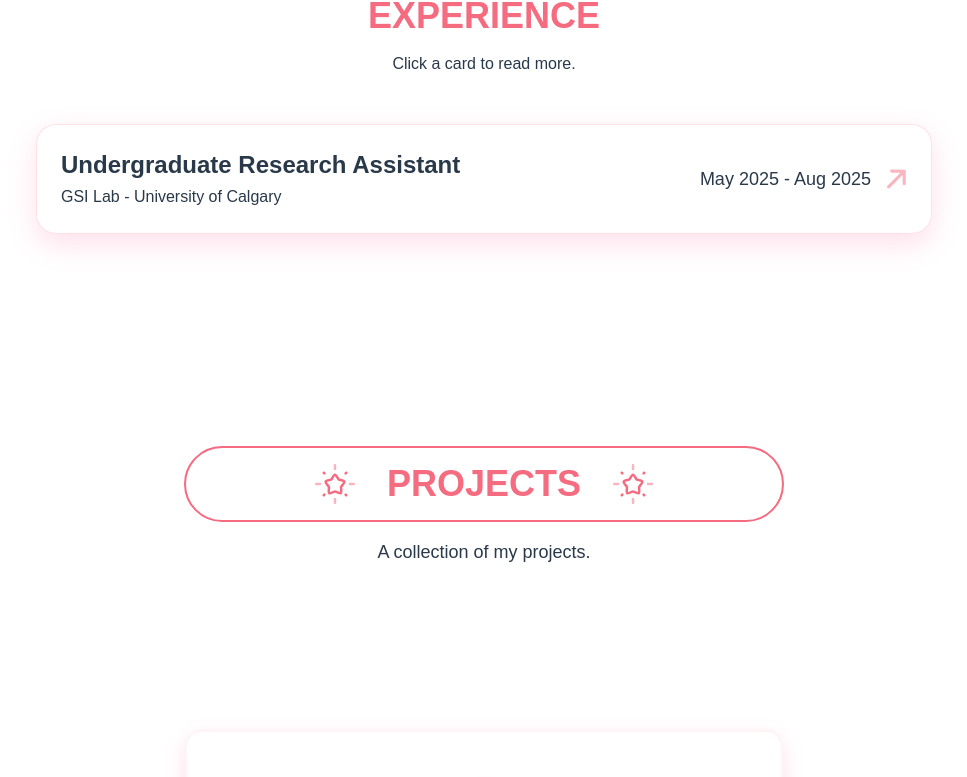
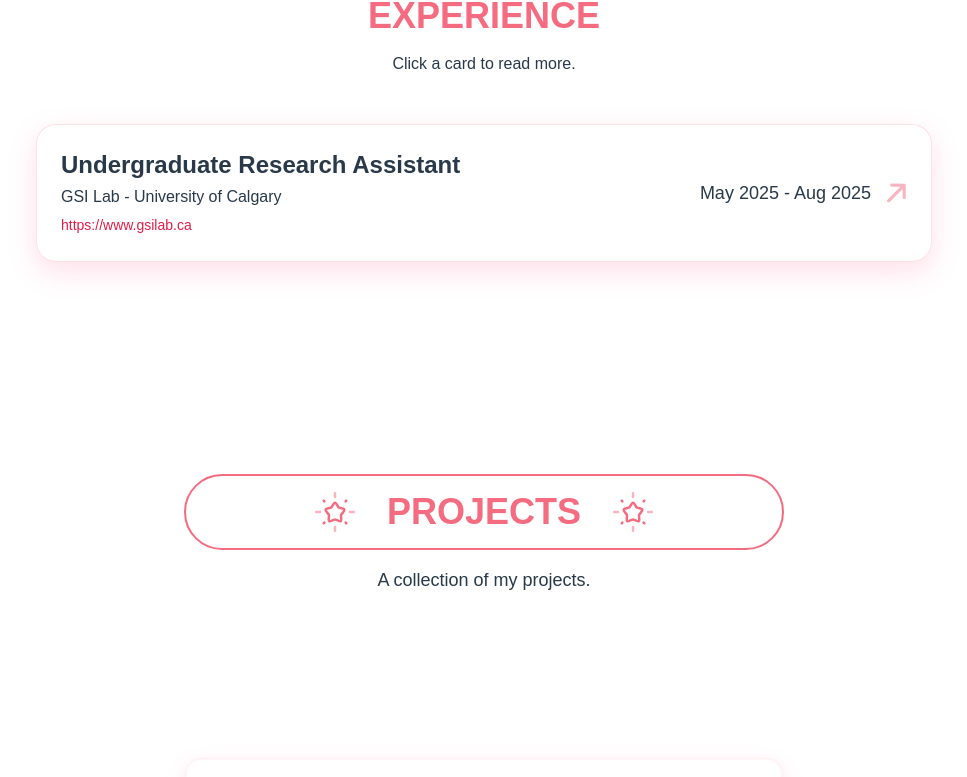
Before and after one commit to kayleexiao/kaylee_portfolio, a Next.js app: page / in a window 1280 px wide. Shown: the part 1826-2603 px from the top of the page, without its empty margins (156-1123 px from the left). Built offline with nearby package versions, Linux system fonts and the light colour scheme; a web font is replaced by a local one.

Commit message:
udated to load experience from metadata and add GSI Lab link'

```diff
--- a/components/sections/Experience.tsx
+++ b/components/sections/Experience.tsx
@@ -3,21 +3,10 @@
 import Wide from '@/components/layout/Wide'
 import Reveal from '@/components/motion/Reveal'
 import Icon from '@/components/ui/Icon'
+import experienceData from '@/data/experience.json'
 import { useEffect, useRef, useState } from 'react'
 
-const experienceData = [
-  {
-    role: 'Undergraduate Research Assistant',
-    organization: 'GSI Lab - University of Calgary',
-    period: 'May 2025 - Aug 2025',
-    responsibilities: [
-      'Designing and training machine learning models on multispectral and high-resolution satellite imagery',
-      'Worked on an Alberta-focused Sentinel-2 classification project using deep learning architectures (Mamba, UNet, HRNet)',
-      'Assisted in developing data pipelines for preprocessing, model training, and validation using Python, PyTorch, and using geospatial applications for reviewing results (QGIS)',
-      'Advancing research in environmental monitoring, sustainable land management, climate resilience, and urban development planning'
-    ]
-  }
-]
+// experience data is loaded from `data/experience.json`
 
 export default function Experience() {
   const [expandedIndex, setExpandedIndex] = useState<number | null>(null)
@@ -127,6 +116,18 @@ export default function Experience() {
                     <p className="text-ink/70 font-medium">
                       {exp.organization}
                     </p>
+                    {exp.link && (
+                      <div className="mt-1">
+                        <a
+                          href={exp.link}
+                          target="_blank"
+                          rel="noopener noreferrer"
+                          className="text-sm text-rose-600 hover:underline break-all"
+                        >
+                          {exp.link}
+                        </a>
+                      </div>
+                    )}
                   </div>
                   <div className="flex items-center gap-4">
                     <span className="text-base md:text-lg text-ink/60 font-medium">
--- a/data/experience.json
+++ b/data/experience.json
@@ -1,13 +1,14 @@
 [
   {
     "role": "Undergraduate Research Assistant",
-    "organization": "OSI Lab - University of Calgary",
-    "period": "May 2024 - Present",
+    "organization": "GSI Lab - University of Calgary",
+    "link": "https://www.gsilab.ca",
+    "period": "May 2025 - Aug 2025",
     "responsibilities": [
-      "Developing and training machine learning models on multi-layered and high-resolution satellite imagery to improve the precision and speed of land cover mapping",
-      "Collaborating closely with PhD students and professors on a major Classification project, applying deep learning architectures such as CNNs and RNNs for pixel-level analysis",
-      "Designing data pipelines for preprocessing, model training, and validation using Python, with geospatial frameworks like GDAL and TensorFlow",
-      "Conducting research that impacts environmental understanding and decision-making in areas such as sustainable land management, disaster response, and urban development planning"
+      "Designing and training machine learning models on multispectral and high-resolution satellite imagery",
+      "Worked on an Alberta-focused Sentinel-2 classification project using deep learning architectures (Mamba, UNet, HRNet)",
+      "Assisted in developing data pipelines for preprocessing, model training, and validation using Python, PyTorch, and using geospatial applications for reviewing results (QGIS)",
+      "Advancing research in environmental monitoring, sustainable land management, climate resilience, and urban development planning"
     ]
   }
 ]
```
